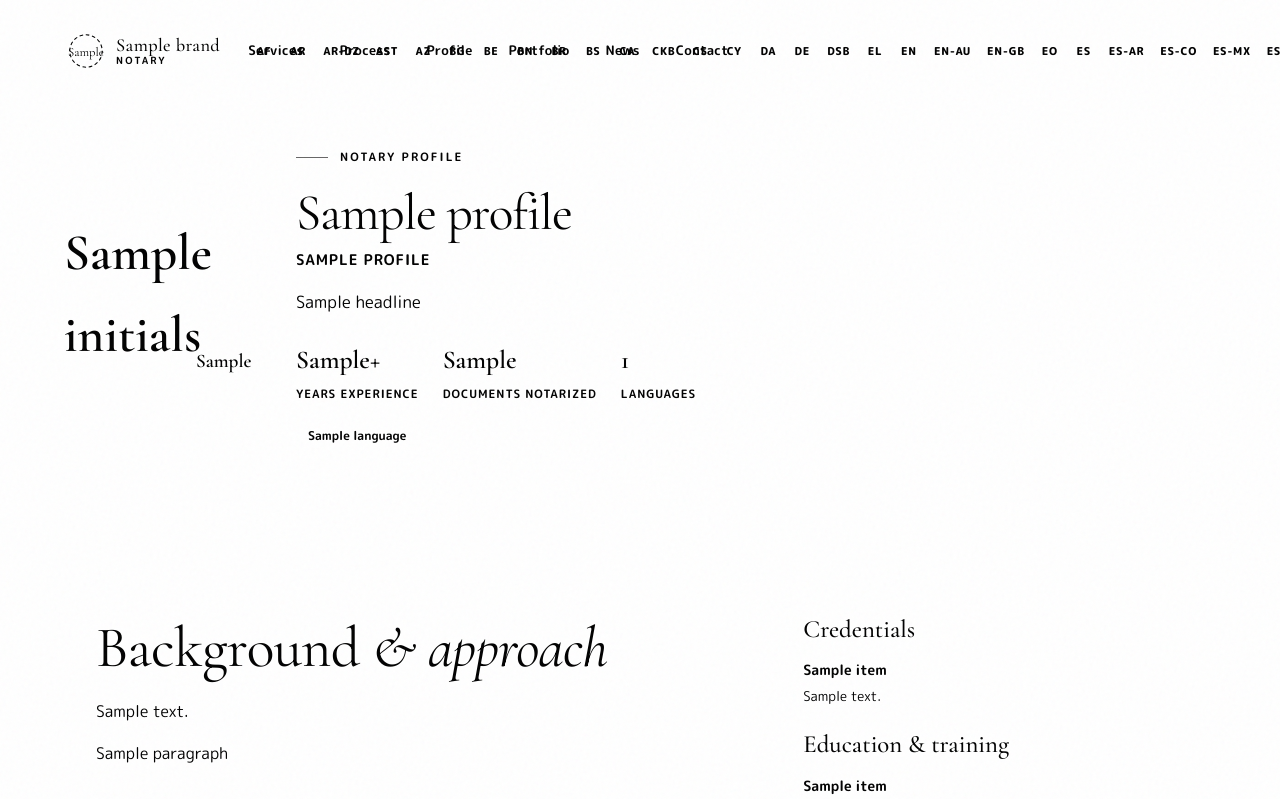
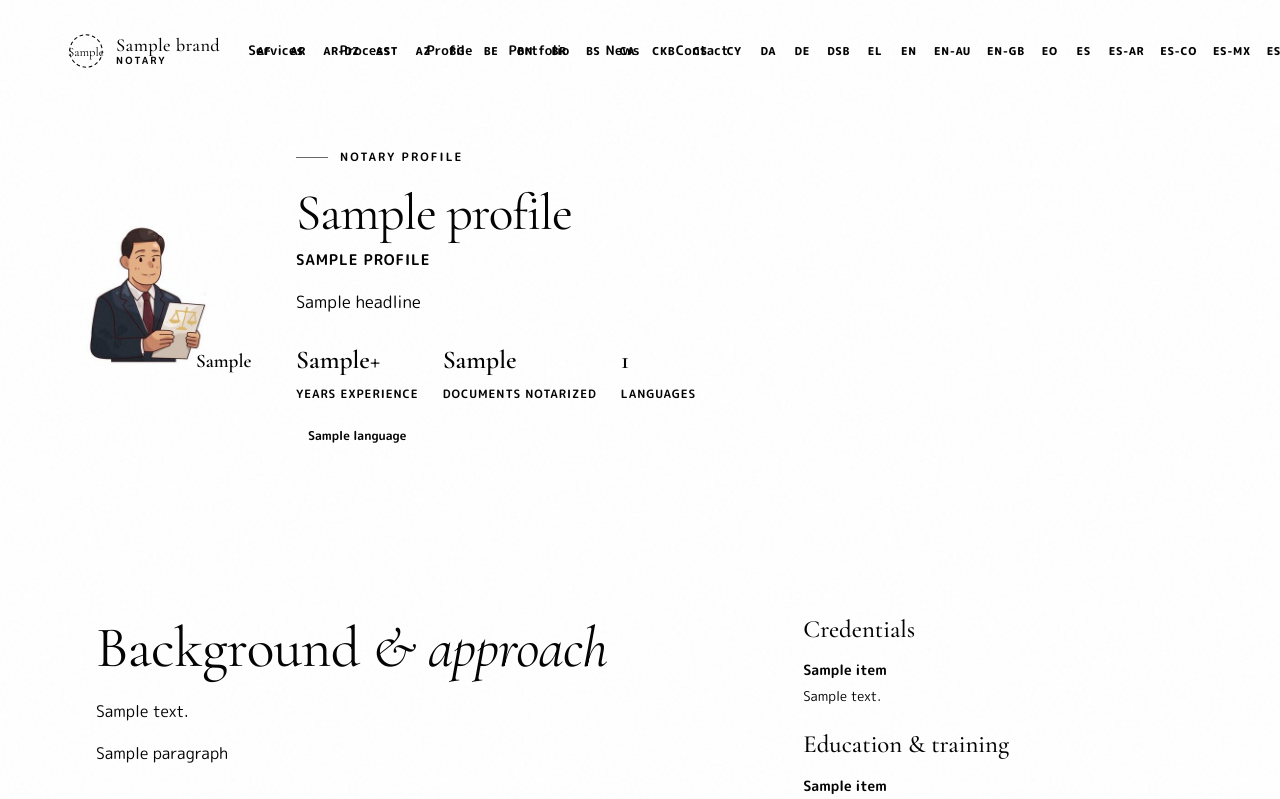
Before and after one commit to gammaan/notary, a Django app: template apps/pages/templates/pages/profile.html in a window 1280 px wide. Shown: the top 799 px of the page. Run offline with Django 4.2, Linux system fonts and the light colour scheme; the template is opened without the code that fills it: most values are stand-ins (such as "Sample title", 1, 10 or a date in 2020); some libraries are stand-ins or nearby versions.

Commit message:
Add favicon and notary profile photo; remove gammaan WSGI shim.
Wire up static/images assets in base templates and the public profile page, and drop the temporary Coolify compatibility module.

Co-authored-by: Cursor <cursoragent@cursor.com>

```diff
--- a/apps/pages/templates/pages/profile.html
+++ b/apps/pages/templates/pages/profile.html
@@ -1,5 +1,5 @@
 {% extends "core/base_public.html" %}
-{% load i18n %}
+{% load static i18n %}
 
 {% block title %}{{ profile.name }} | {% trans "Notary Profile" %} | {{ company.brand.name }}{% endblock %}
 {% block meta_description %}{{ profile.summary }}{% endblock %}
@@ -8,7 +8,11 @@
 <section class="profile-hero">
     <div class="profile-hero__layout">
         <div class="profile-hero__visual" data-reveal>
-            <div class="profile-hero__avatar" aria-hidden="true">{{ profile.initials }}</div>
+            <img class="profile-hero__avatar profile-hero__avatar--photo"
+                 src="{% static 'images/profile.jpg' %}"
+                 alt="{{ profile.name }}"
+                 width="168"
+                 height="168">
             <div class="profile-hero__seal">
                 <span>{{ company.brand.seal_letter }}</span>
             </div>
--- a/gammaan/wsgi.py
+++ /dev/null
@@ -1,5 +0,0 @@
-"""Compatibility shim for hosts that auto-detect gammaan.wsgi from the GitHub org name."""
-
-from config.wsgi import application
-
-__all__ = ["application"]
--- a/nixpacks.toml
+++ b/nixpacks.toml
@@ -1,4 +1,2 @@
-# Coolify/Railway Nixpacks: override auto-detected WSGI module (often wrong).
-# This project uses config/wsgi.py — not gammaan.wsgi or notary.wsgi.
 [start]
 cmd = "bash scripts/entrypoint.sh"
--- a/static/core/css/public-pages.css
+++ b/static/core/css/public-pages.css
@@ -236,6 +236,11 @@
   background: var(--accent-dim);
   border: 2px solid color-mix(in srgb, var(--accent) 35%, transparent);
   box-shadow: 0 24px 48px color-mix(in srgb, var(--accent) 18%, transparent);
+}
+
+.profile-hero__avatar--photo {
+  display: block;
+  object-fit: cover;
 }
 
 .profile-hero__seal {
--- a/templates/core/base_admin.html
+++ b/templates/core/base_admin.html
@@ -7,6 +7,7 @@
 <head>
     <meta charset="utf-8">
     <meta name="viewport" content="width=device-width, initial-scale=1">
+    <link rel="icon" href="{% static 'images/favicon.ico' %}" sizes="any">
     <title>{% block title %}{% trans "Admin portal" %}{% endblock %} | Notaria Notary</title>
     <script>
         (function () {
--- a/templates/core/base_public.html
+++ b/templates/core/base_public.html
@@ -8,6 +8,7 @@
 <head>
     <meta charset="utf-8">
     <meta name="viewport" content="width=device-width, initial-scale=1">
+    <link rel="icon" href="{% static 'images/favicon.ico' %}" sizes="any">
     <title>{% block title %}{% if seo_title %}{{ seo_title }}{% else %}{% trans "Notaria Notary | The Art of Certainty" %}{% endif %}{% endblock %}</title>
     <meta name="description" content="{% block meta_description %}{% if seo_description %}{{ seo_description }}{% else %}{% trans 'Notaria Notary — trusted notarial services, a clear process from first contact to sealed documents, and an easy way to book your appointment.' %}{% endif %}{% endblock %}">
     {% if seo_url %}<link rel="canonical" href="{{ seo_url }}">{% endif %}
```
Also changed, not shown: DEPLOYMENT.md (+1 -1 lines), data/company.json (+7 -7 lines), gammaan/__init__.py (deleted), static/images/favicon.ico (added), static/images/notary-hero.png (deleted), static/images/profile.jpg (added).
